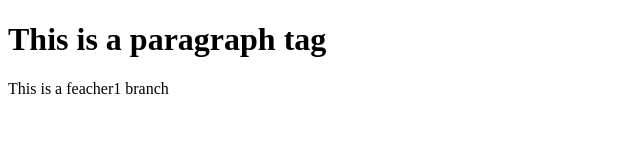
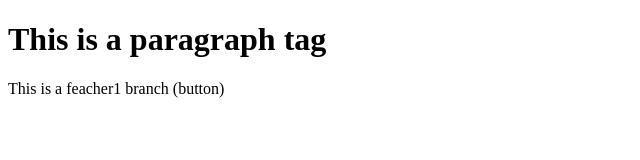
Before and after one commit to Rayhanjrs/Localrepo, a plain HTML site: page index.html in a window 1280 px wide. Shown: the full height of the page, 0-640 px from the left. Drawn offline with Linux system fonts and the light colour scheme.

```diff
--- a/index.html
+++ b/index.html
@@ -7,6 +7,6 @@
 </head>
 <body>
     <h1>This is a paragraph tag</h1>
-    <p>This is a feacher1 branch</p>
+    <p>This is a feacher1 branch (button)</p>
 </body>
 </html>
```
